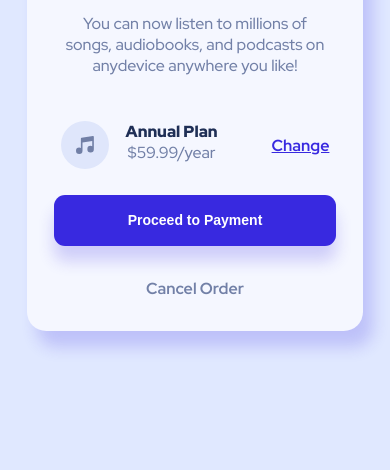
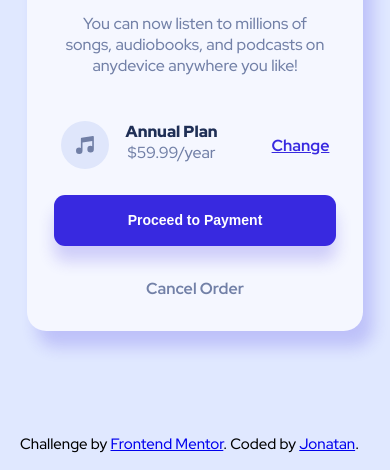
Before and after one commit to Jonata-tr/OrderSummary, a plain HTML site: page index.html in a window 390 px wide. Shown: the part 374-844 px from the top of the page. Drawn offline with Linux system fonts and the light colour scheme.

Commit message:
Changed the footer

```diff
--- a/index.html
+++ b/index.html
@@ -58,7 +58,7 @@
   <footer>
     <div class="attribution">
       Challenge by <a href="https://www.frontendmentor.io?ref=challenge" target="_blank">Frontend Mentor</a>.
-      Coded by <a href="#">Your Name Here</a>.
+      Coded by <a href="https://github.com/Jonata-tr" target="_blank">Jonatan</a>.
     </div>
   </footer>
 </body>
--- a/style.css
+++ b/style.css
@@ -117,7 +117,11 @@ button:hover{
 
 
 footer{
-    display: none;
+    position: absolute;
+    bottom: 3rem;
+    right: 50%;
+    transform: translateX(50%);
+
 }
 
 @media screen and (max-width: 425px){
@@ -145,6 +149,12 @@ footer{
     button{
         padding: 1.1rem 4.6rem;
     }
+
+    footer{
+        width: 350px;
+        font-size: 15px;
+        bottom: 16px;
+    }
 }
 
 @media screen and (max-width: 325px) {
@@ -162,4 +172,9 @@ footer{
     button{
         padding: 1.3rem 3.7rem;
     }
+
+    footer{
+        font-size: 14px;
+        bottom: 5px;
+    }
 }
```
Also changed, not shown: 1 other file.
